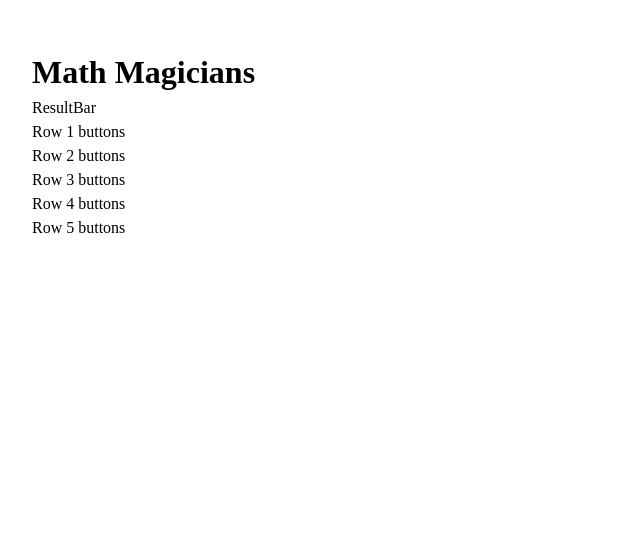
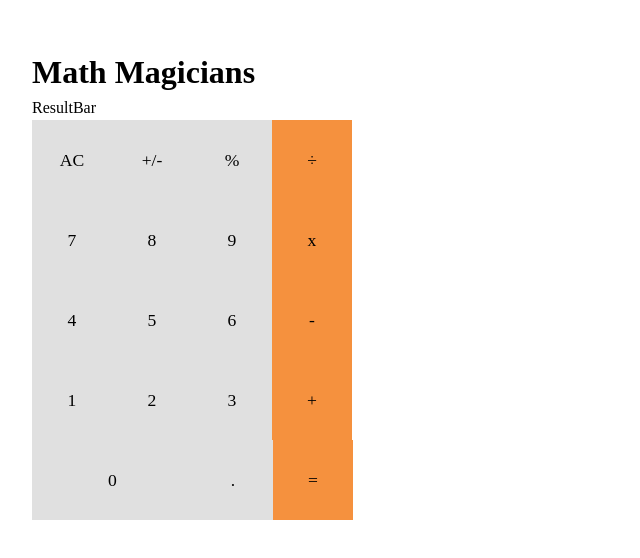
Before and after one commit to henokkhm/microverse-math-magicians, a React (Create React App) app: page / in a window 1280 px wide. Shown: the top 558 px of the page, without its empty margins (0-640 px from the left). Built offline with nearby package versions, Linux system fonts and the light colour scheme.

Commit message:
Add Calculator buttons

```diff
--- a/src/components/Calculator.js
+++ b/src/components/Calculator.js
@@ -1,15 +1,40 @@
 import styles from '../styles/Calculator/Calculator.module.css';
+import Button from './Button';
 
 function Calculator() {
   return (
     <section>
       <div className={styles.calculator}>
         <div className={styles.row}>ResultBar</div>
-        <div className={styles.row}>Row 1 buttons</div>
-        <div className={styles.row}>Row 2 buttons</div>
-        <div className={styles.row}>Row 3 buttons</div>
-        <div className={styles.row}>Row 4 buttons</div>
-        <div className={styles.row}>Row 5 buttons</div>
+        <div className={styles.row}>
+          <Button value="AC" />
+          <Button value="+/-" />
+          <Button value="%" />
+          <Button value="÷" accent />
+        </div>
+        <div className={styles.row}>
+          <Button value="7" />
+          <Button value="8" />
+          <Button value="9" />
+          <Button value="x" accent />
+        </div>
+        <div className={styles.row}>
+          <Button value="4" />
+          <Button value="5" />
+          <Button value="6" />
+          <Button value="-" accent />
+        </div>
+        <div className={styles.row}>
+          <Button value="1" />
+          <Button value="2" />
+          <Button value="3" />
+          <Button value="+" accent />
+        </div>
+        <div className={styles.row}>
+          <Button value="0" wide />
+          <Button value="." />
+          <Button value="=" accent />
+        </div>
       </div>
     </section>
   );
```
